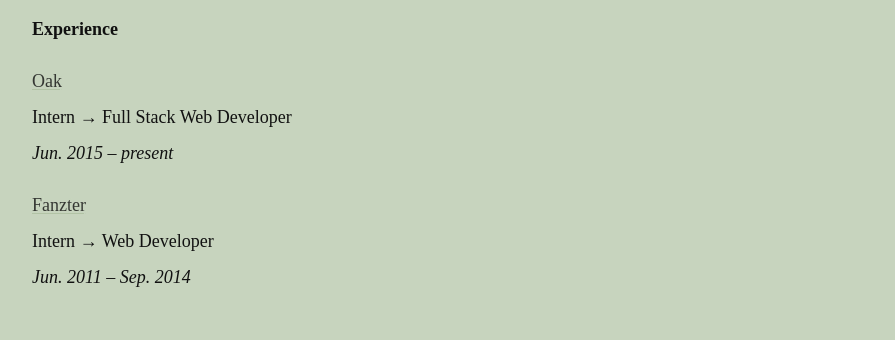
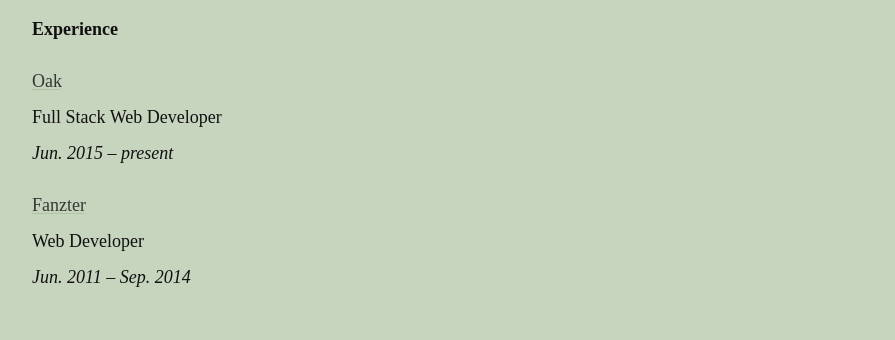
Before and after one commit to ethnt/ethnt.me, a Jekyll site: the page built from information.markdown, in a window 1280 px wide. Shown: the part 597-937 px from the top of the page, without its empty margins (96-991 px from the left). Built offline with Jekyll 4.4.1, drawn with Linux system fonts in a browser that asks for light colours; some web fonts are replaced.

Commit message:
Updated Oak and 1 other file

```diff
--- a/_experience/fanzter.markdown
+++ b/_experience/fanzter.markdown
@@ -7,4 +7,4 @@
   end: Sep. 2014
 ---
 
-Intern &rarr; Web Developer
+Web Developer
--- a/_experience/oak.markdown
+++ b/_experience/oak.markdown
@@ -7,4 +7,4 @@
   end: present
 ---
 
-Intern &rarr; Full Stack Web Developer
+Full Stack Web Developer
```
